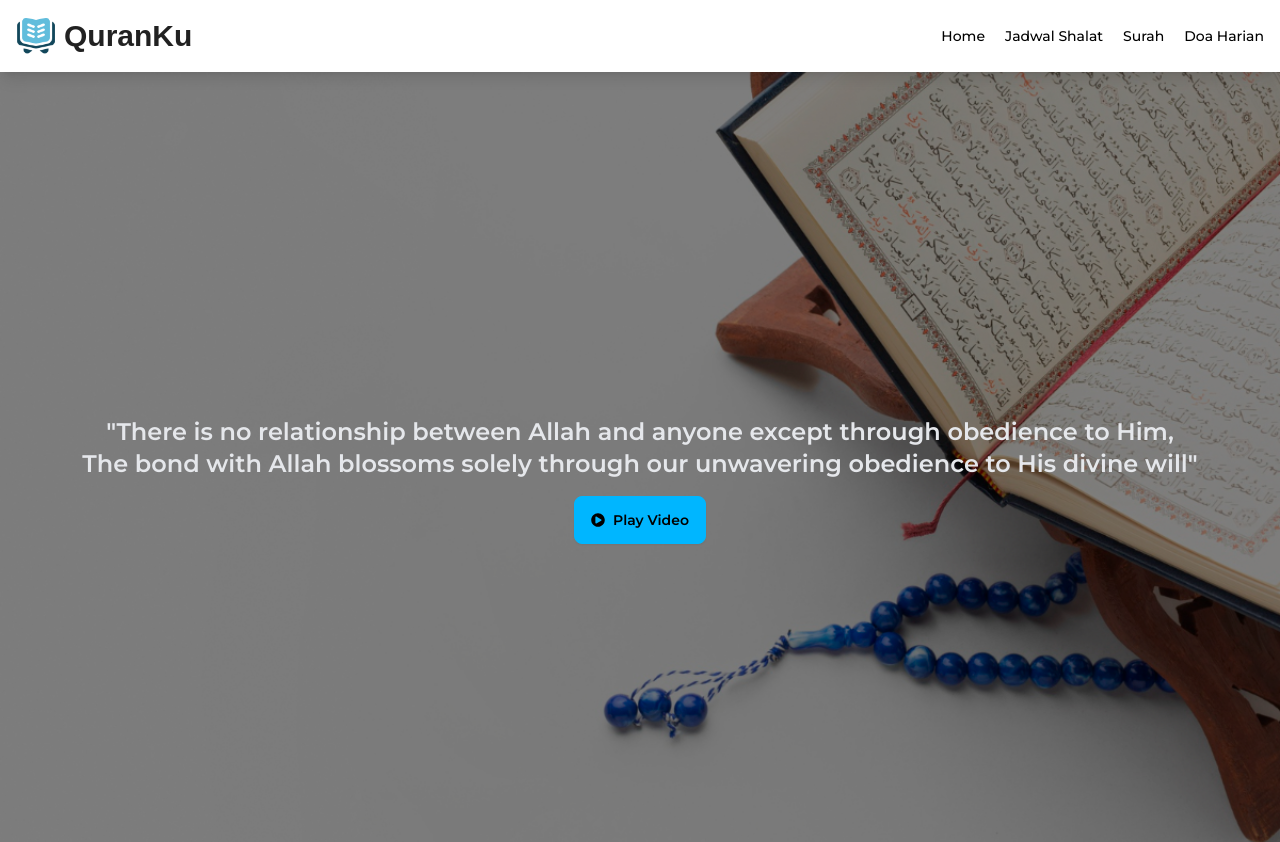
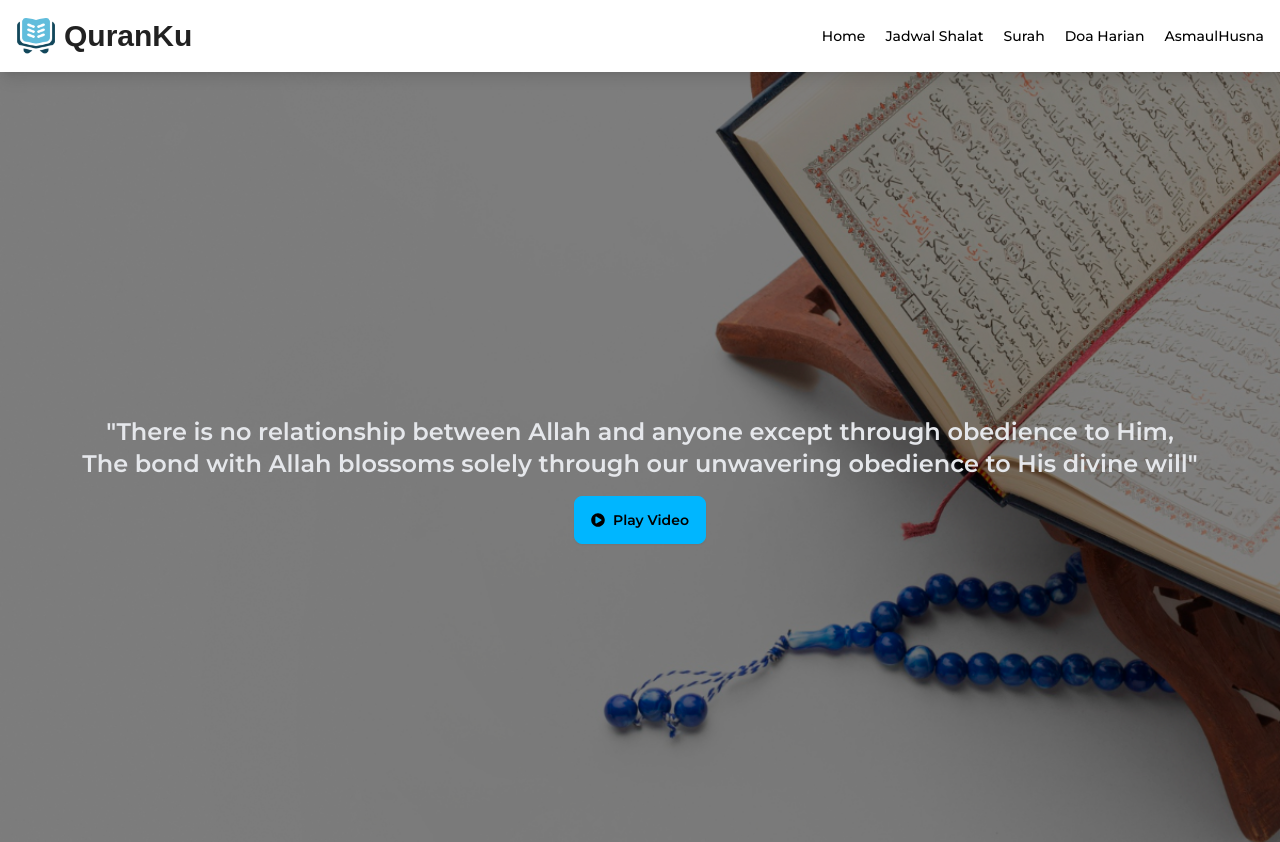
Before and after one commit to HansCode20/QuranKu, a React (Vite) app: page / in a window 1280 px wide. Shown: the top 842 px of the page. Built offline with nearby package versions, Linux system fonts and the light colour scheme; a web font is replaced by a local one.

Commit message:
Nambar route Navbar

```diff
--- a/src/components/Navbar.jsx
+++ b/src/components/Navbar.jsx
@@ -48,7 +48,7 @@ const Navbar = () => {
             isOpen ? "block" : "hidden"
           } sm:block`}
         >
-          <div className="flex gap-5">
+          <div className={`flex flex-col gap-5 mt-5 sm:flex-row sm:items-center sm:justify-end sm:mt-0 sm:ps-5 `}>
             <Link to="/" className="font-medium text-black hover:text-gray-400">
               Home
             </Link>
@@ -70,6 +70,12 @@ const Navbar = () => {
             >
               Doa Harian
             </Link>
+            <Link
+              to="/asmaulhusna"
+              className="font-medium text-black hover:text-gray-400"
+            >
+              AsmaulHusna
+            </Link>
           </div>
         </div>
       </nav>
```
